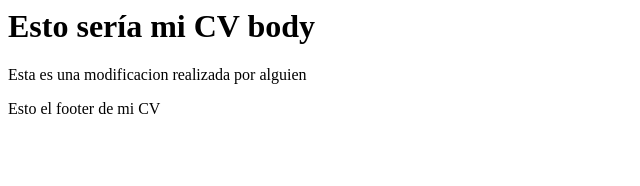
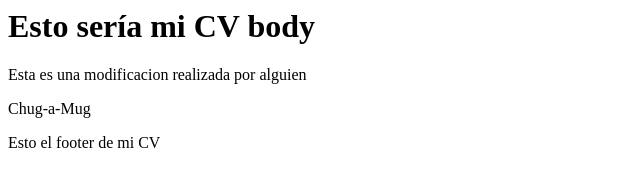
Before and after one commit to SantiPaciottiIacchelli/cv-2025, a plain HTML site: page index.html in a window 1280 px wide. Shown: the whole page, without its empty margins (0-640 px from the left). Drawn offline with Linux system fonts and the light colour scheme.

Commit message:
Modificacion Chug

```diff
--- a/index.html
+++ b/index.html
@@ -7,6 +7,7 @@
 <body>
     <h1>Esto sería mi CV body</h1>
     <p>Esta es una modificacion realizada por alguien</p>
+    <p>Chug-a-Mug</p>
 </body>
 
 <footer>
```
